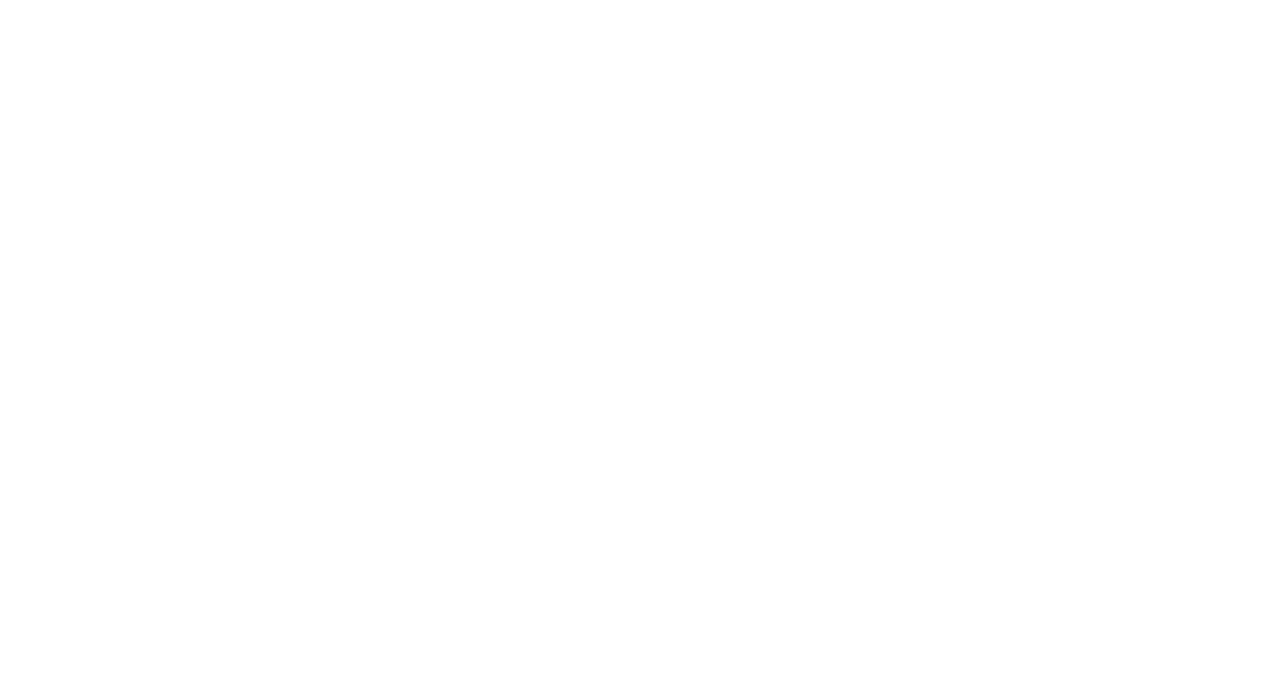
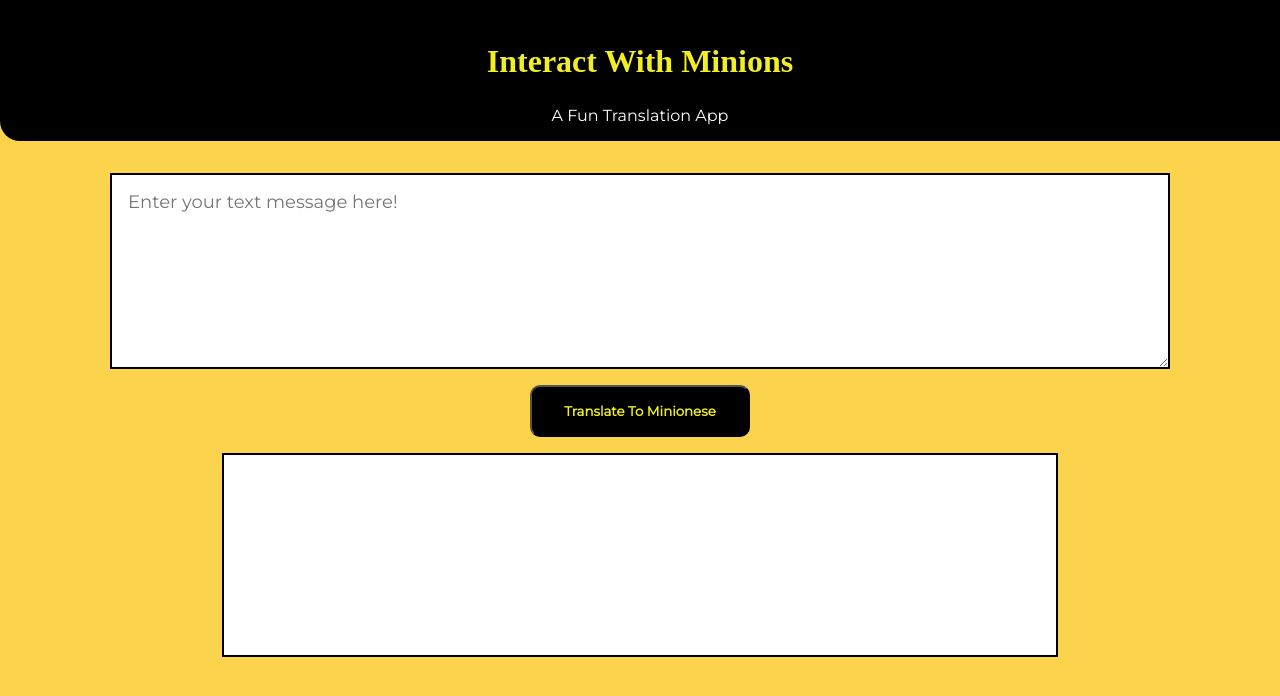
Before and after one commit to DEEPKIRANC/Decode-Minionese, a plain HTML site: page index.html in a window 1280 px wide. Drawn offline with Linux system fonts and the light colour scheme; a web font is replaced by a local one.

Commit message:
Added a stylesheet
Updated the contents of index page and styled the components.

```diff
--- a/index.html
+++ b/index.html
@@ -4,9 +4,30 @@
     <meta charset="UTF-8">
     <meta http-equiv="X-UA-Compatible" content="IE=edge">
     <meta name="viewport" content="width=device-width, initial-scale=1.0">
+    <link rel="stylesheet" href="styles.css"/>
+    <style>
+        @import url('https://fonts.googleapis.com/css2?family=Montserrat&family=Redressed&display=swap');
+    </style>
     <title>Minion Talk</title>
 </head>
 <body>
+    <nav class="navbar">
+        <h1>
+            Interact With Minions
 
+        </h1>
+        <span class="heading">A Fun Translation App</span>
+
+    </nav>
+    <main class="main-content">
+
+        <center>
+            <textarea id="txtinput" cols="100" rows="7" placeholder="Enter your text message here!"></textarea>
+            <button>Translate To Minionese</button>
+            <div class="outputdiv"></div>
+        </center>
+
+
+    </main>
 </body>
 </html>
--- /dev/null
+++ b/styles.css
@@ -0,0 +1,64 @@
+body
+{
+    margin:0;
+    font-family: var(--primary-font);
+    background-color: #FCD34D;
+}
+:root
+{
+    --primary-font:'Montserrat', sans-serif;
+    --secondary-font:'Redressed';
+}
+.navbar
+{
+    padding:1rem;
+    border-bottom-left-radius: 20px;
+    background-color: black;
+    text-align: center;
+}
+.navbar h1
+{
+    color:#f1ee23;
+    font-family: var(--secondary-font);
+    position:relative;
+    font-size: 2rem;
+}
+.heading
+{
+    color:white;
+
+
+}
+textarea
+{
+    max-width:80%;
+    display: block;
+    min-height: 20vh;
+    padding:1rem;
+    margin-top:2rem;
+    border:2px solid black;
+    font-size: large;
+    font-family: var(--primary-font);
+}
+button
+{
+    padding:1rem 2rem;
+    border-radius: 10px;
+    margin-top:1rem;
+    background-color: black;
+    color: #f1ee23;
+    font-family: var(--primary-font);
+    font-weight: bold;
+}
+
+.outputdiv
+{
+    max-width:65%;
+    min-height:25vh;
+    border:2px solid black;
+    margin-top:1rem;
+    background-color: white;
+    font-family: var(--secondary-font);
+    color:black;
+    font-weight: bold;
+}
```
Also changed, not shown: images/minion_1.jfif (added), images/minion_bananas.png (added), index.js (added).
